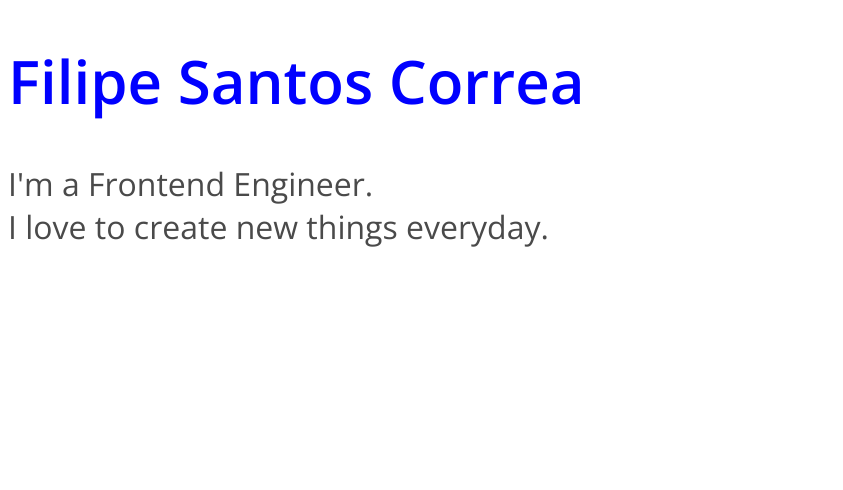
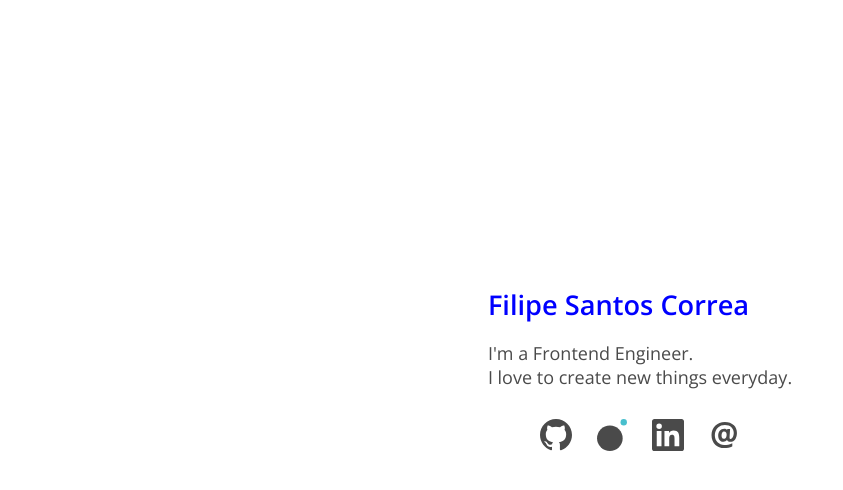
Before and after one commit to Safi1012/filipesantoscorrea.com, a Gatsby site: page / in a window 1280 px wide. Shown: the whole page, without its empty margins (0-843 px from the left). Built offline with nearby package versions, Linux system fonts and the light colour scheme; Gatsby itself is replaced by a stand-in of ours.

Commit message:
Create Links component and adjust styling to About component

```diff
--- a/src/components/about.module.css
+++ b/src/components/about.module.css
@@ -1,9 +1,9 @@
 .headline {
-  font-size: 3.75rem;
+  font-size: 1.7rem;
   color: var(--primary-color);
 }
 
 .underline {
-  font-size: 2rem;
+  font-size: 1.125rem;
   color: var(--text-color);
 }
--- /dev/null
+++ b/src/components/links.js
@@ -0,0 +1,29 @@
+import React from 'react'
+import styles from './links.module.css'
+
+import GitHub from "../../assets/icons/github.svg";
+import ShrinkMe from "../../assets/icons/shrink-me.svg";
+import LinkedIn from "../../assets/icons/linkedIn.svg";
+import Mail from "../../assets/icons/mail.svg";
+
+export default () => (
+  <div className={styles.links}>
+
+    <a href="https://github.com/Safi1012" rel="noopener noreferrer" target="_blank">
+      <GitHub alt="GitHub icon" />
+    </a>
+
+    <a href="https://shrinkme.app" rel="noopener noreferrer" target="_blank">
+      <ShrinkMe alt="Shrink Me icon" />
+    </a>
+
+    <a href="https://shrinkme.app" rel="noopener noreferrer" target="_blank">
+      <LinkedIn alt="LinkedIn icon" />
+    </a>
+
+    <a href="mailto:mail@filipesantoscorrea.com" rel="noopener noreferrer" target="_blank">
+      <Mail alt="Mail icon" />
+    </a>
+
+  </div>
+)
--- /dev/null
+++ b/src/components/links.module.css
@@ -0,0 +1,11 @@
+.links {
+  display: flex;
+  justify-content: center;
+}
+
+.links svg {
+  width: 2rem;
+  height: 2rem;
+  fill: var(--text-color);
+  padding: 0.75rem;
+}
--- a/src/pages/index.js
+++ b/src/pages/index.js
@@ -1,8 +1,13 @@
 import React from 'react'
+import styles from './index.module.css'
 import About from '../components/about'
+import Links from '../components/links'
 
 export default () => (
-  <div>
-    <About />
+  <div className={styles.outerContainer}>
+    <div className={styles.container}>
+      <About />
+      <Links />
+    </div>
   </div>
 )
--- /dev/null
+++ b/src/pages/index.module.css
@@ -0,0 +1,11 @@
+.outerContainer {
+  display: flex;
+  height: 100vh;
+  align-items: center;
+  justify-content: center;
+  margin-top: -2rem;
+}
+
+.container {
+  margin: 8px;
+}
--- a/src/styles/global.css
+++ b/src/styles/global.css
@@ -1,3 +1,7 @@
 * {
   font-family: 'Open Sans', sans-serif;
 }
+
+body {
+  margin: 0;
+}
```
Also changed, not shown: src/components/about.js (line endings or trailing spaces).
